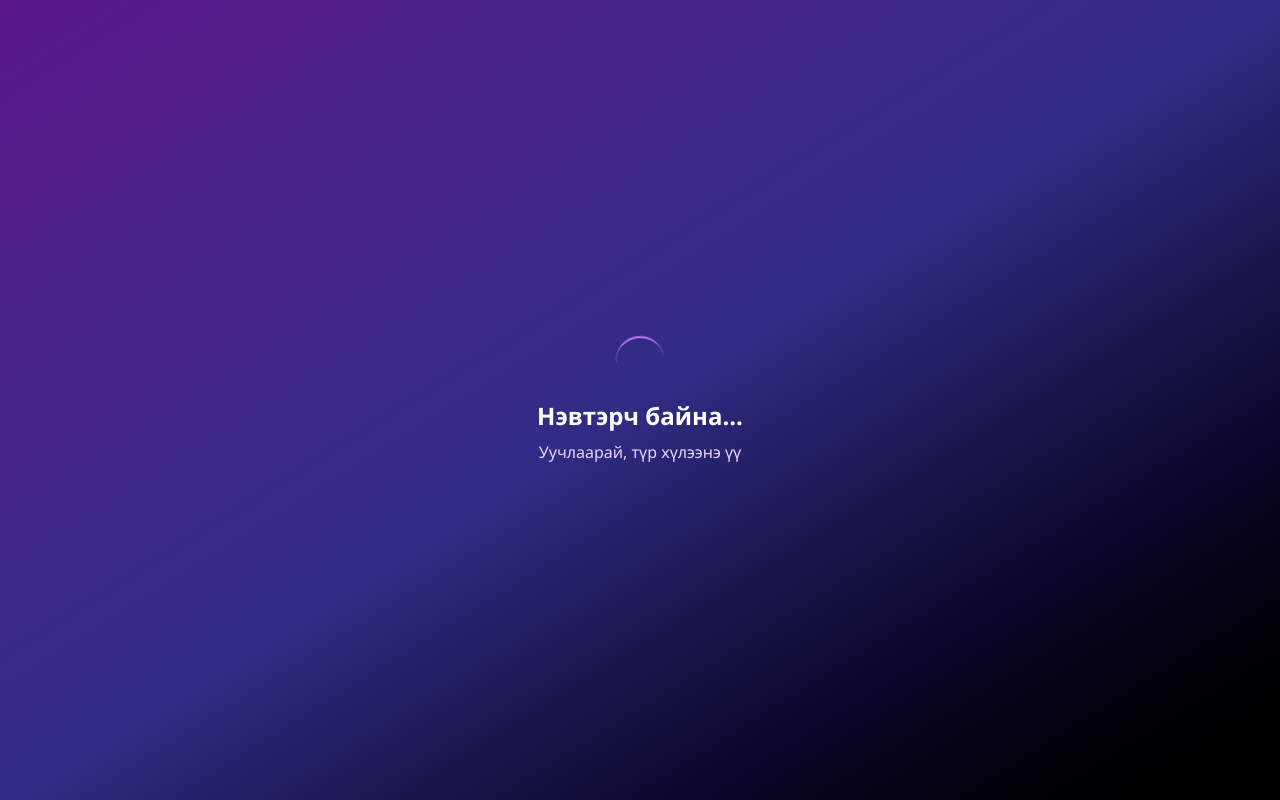
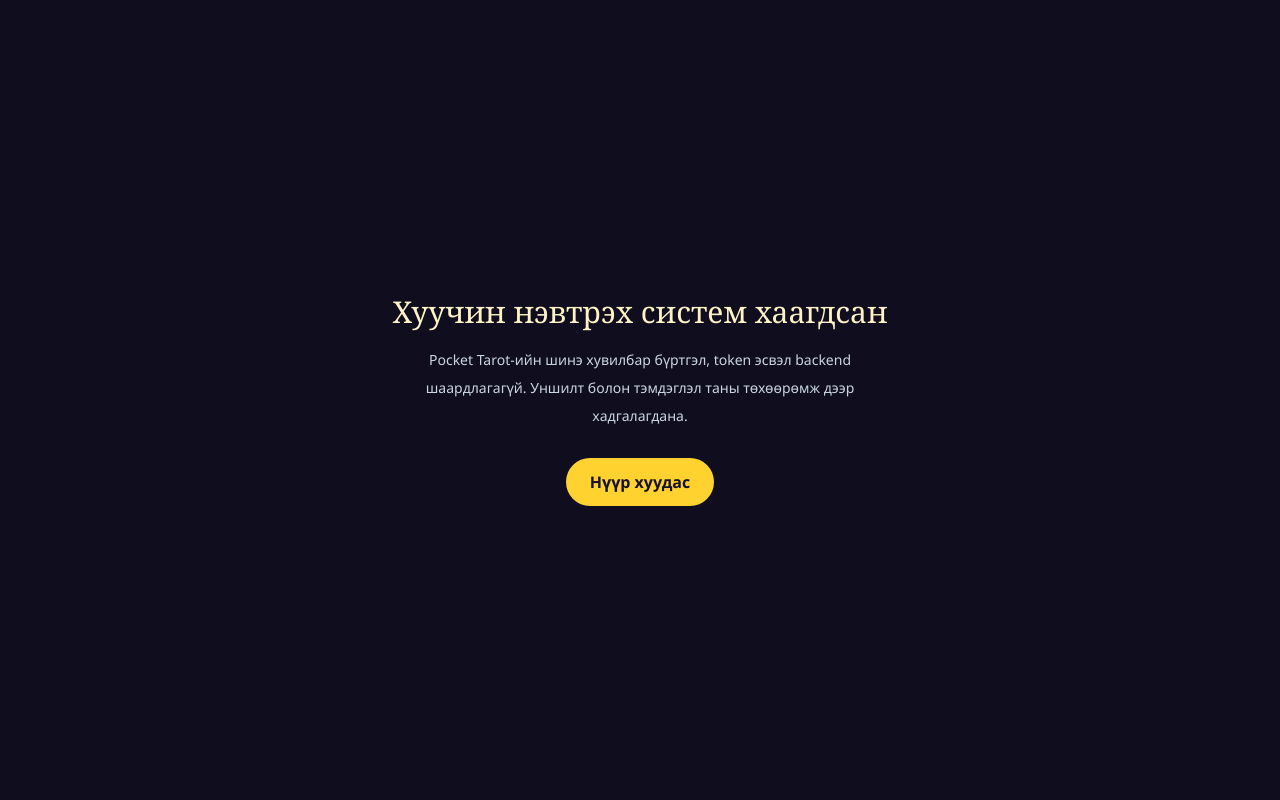
Before and after one commit to osohbayr1016/pocket-tarot, a Next.js app in the folder front-end/: page /auth-callback in a window 1280 px wide. Before the commit this address had no page. Built offline with nearby package versions, Linux system fonts and the light colour scheme.

Commit message:
security(auth): remove unsafe legacy OAuth query-token storage callback

```diff
--- a/front-end/src/app/auth-callback/page.tsx
+++ b/front-end/src/app/auth-callback/page.tsx
@@ -1,55 +1,14 @@
-"use client";
+import Link from "next/link";
 
-import { useEffect, Suspense } from "react";
-import { useRouter, useSearchParams } from "next/navigation";
-
-function AuthCallbackContent() {
-  const router = useRouter();
-  const searchParams = useSearchParams();
-
-  useEffect(() => {
-    const token = searchParams.get("token");
-    const success = searchParams.get("success");
-    const error = searchParams.get("error");
-
-    if (success === "true" && token) {
-      // Store the token
-      localStorage.setItem("tarot_token", token);
-
-      // Redirect to home page
-      router.push("/");
-    } else {
-      // Handle error
-      console.error("Authentication failed:", error);
-      router.push("/?auth_error=true");
-    }
-  }, [searchParams, router]);
-
+export default function LegacyAuthenticationClosed() {
   return (
-    <div className="min-h-screen bg-gradient-to-br from-purple-900 via-indigo-900 to-black text-white flex items-center justify-center">
-      <div className="text-center">
-        <div className="animate-spin rounded-full h-12 w-12 border-b-2 border-purple-400 mx-auto mb-4"></div>
-        <h2 className="text-2xl font-bold mb-2">Нэвтэрч байна...</h2>
-        <p className="text-purple-200">Уучлаарай, түр хүлээнэ үү</p>
-      </div>
-    </div>
+    <main className="flex min-h-screen flex-col items-center justify-center bg-[#100e1e] px-5 text-center text-amber-100">
+      <h1 className="font-serif text-3xl">Хуучин нэвтрэх систем хаагдсан</h1>
+      <p className="mt-4 max-w-md text-sm leading-7 text-slate-300">
+        Pocket Tarot-ийн шинэ хувилбар бүртгэл, token эсвэл backend шаардлагагүй.
+        Уншилт болон тэмдэглэл таны төхөөрөмж дээр хадгалагдана.
+      </p>
+      <Link href="/" className="mt-7 rounded-full bg-amber-300 px-6 py-3 font-semibold text-[#171127]">Нүүр хуудас</Link>
+    </main>
   );
 }
-
-export default function AuthCallback() {
-  return (
-    <Suspense
-      fallback={
-        <div className="min-h-screen bg-gradient-to-br from-purple-900 via-indigo-900 to-black text-white flex items-center justify-center">
-          <div className="text-center">
-            <div className="animate-spin rounded-full h-12 w-12 border-b-2 border-purple-400 mx-auto mb-4"></div>
-            <h2 className="text-2xl font-bold mb-2">Уншиж байна...</h2>
-            <p className="text-purple-200">Уучлаарай, түр хүлээнэ үү</p>
-          </div>
-        </div>
-      }
-    >
-      <AuthCallbackContent />
-    </Suspense>
-  );
-}
```
